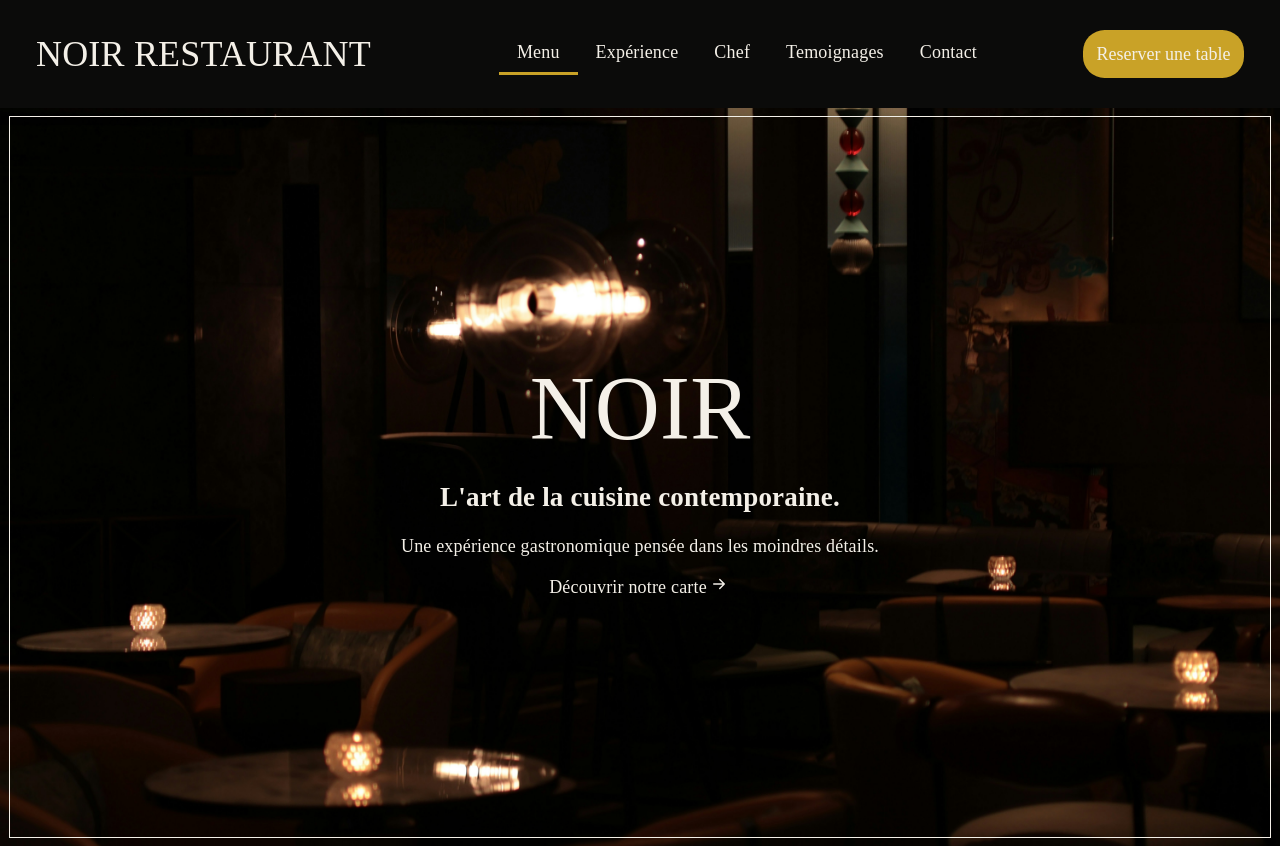
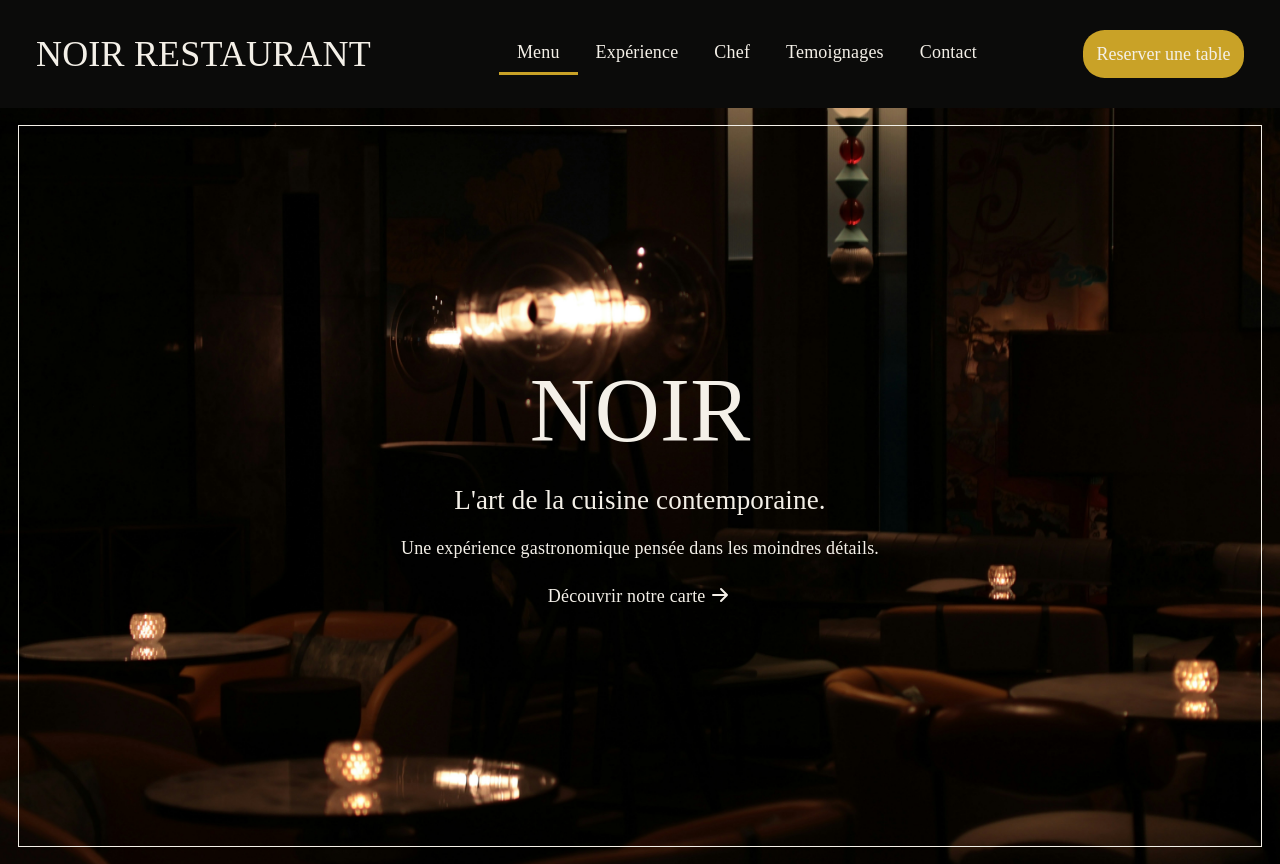
Before and after one commit to MouhamedB19/Noir-Restaurant-Website, a React (Vite) app: page / in a window 1280 px wide. Built offline with nearby package versions, Linux system fonts and the light colour scheme.

Commit message:
Résolution du problème du bouton + finalisation de la partie Hero

```diff
--- a/src/components/Hero.jsx
+++ b/src/components/Hero.jsx
@@ -6,11 +6,11 @@ function Hero() {
             <section className="hero-section">
                 <div className="box-hero">
                     <h1 className="title-hero">NOIR</h1>
-                    <h2>L'art de la cuisine contemporaine.</h2>
+                    <h2 class="sub-title-hero">L'art de la cuisine contemporaine.</h2>
                     <span className="text-hero">Une expérience gastronomique pensée dans les moindres détails.</span>
                     <a href="#menu" className="btn-hero">
                         Découvrir notre carte
-                        <svg width="24" height="18" viewBox="0 0 24 24" fill="none" xmlns="http://www.w3.org/2000/svg">
+                        <svg width="24" height="24" viewBox="0 0 24 24" fill="none" xmlns="http://www.w3.org/2000/svg">
                             <path
                                 d="M5 12H19M19 12L13 6M19 12L13 18"
                                 stroke="#F2EEE7"
@@ -20,8 +20,6 @@ function Hero() {
                             />
                         </svg>
                     </a>
-
-
                 </div>
             </section>
         </>
--- a/src/styles/header.css
+++ b/src/styles/header.css
@@ -39,6 +39,7 @@ a {
   padding:0.75rem;
   border-radius: 1.2rem;
   font-size: 1rem;
+  font-weight: 200;
   border: none;
   background-color: var(--doree);
   color: var(--blanc_ivoire);
--- a/src/styles/hero.css
+++ b/src/styles/hero.css
@@ -7,7 +7,11 @@
   background-size: cover;
   background-position: center;
   text-align: center;
-  padding: 0.5rem;
+  padding: 1rem;
+}
+
+.sub-title-hero{
+    font-weight: 500;
 }
 
 .box-hero{
@@ -30,11 +34,16 @@
 }
 
 .btn-hero{
+    padding: 0.3rem 0;
     font-size: 1rem;
     display:flex;
-    align-items: baseline;
+    gap: 0.15rem;
+    align-items: flex-end;
+    border-bottom: 1px solid transparent;
+    transition: all 0.3s ease;
+
 }
 
-path{
-    height: 100%;
+.btn-hero:hover{
+    border-bottom-color: var(--blanc_ivoire);
 }
```
